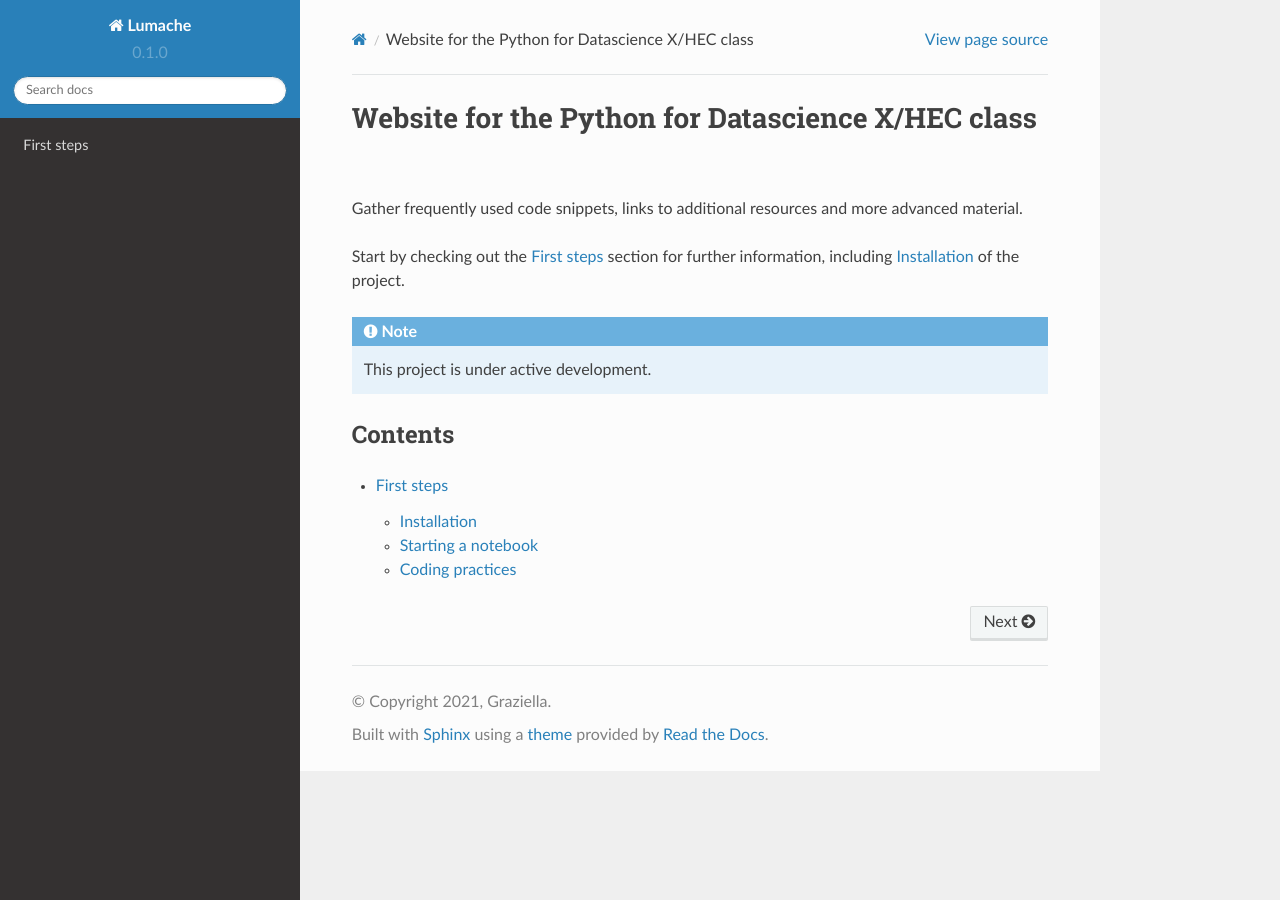
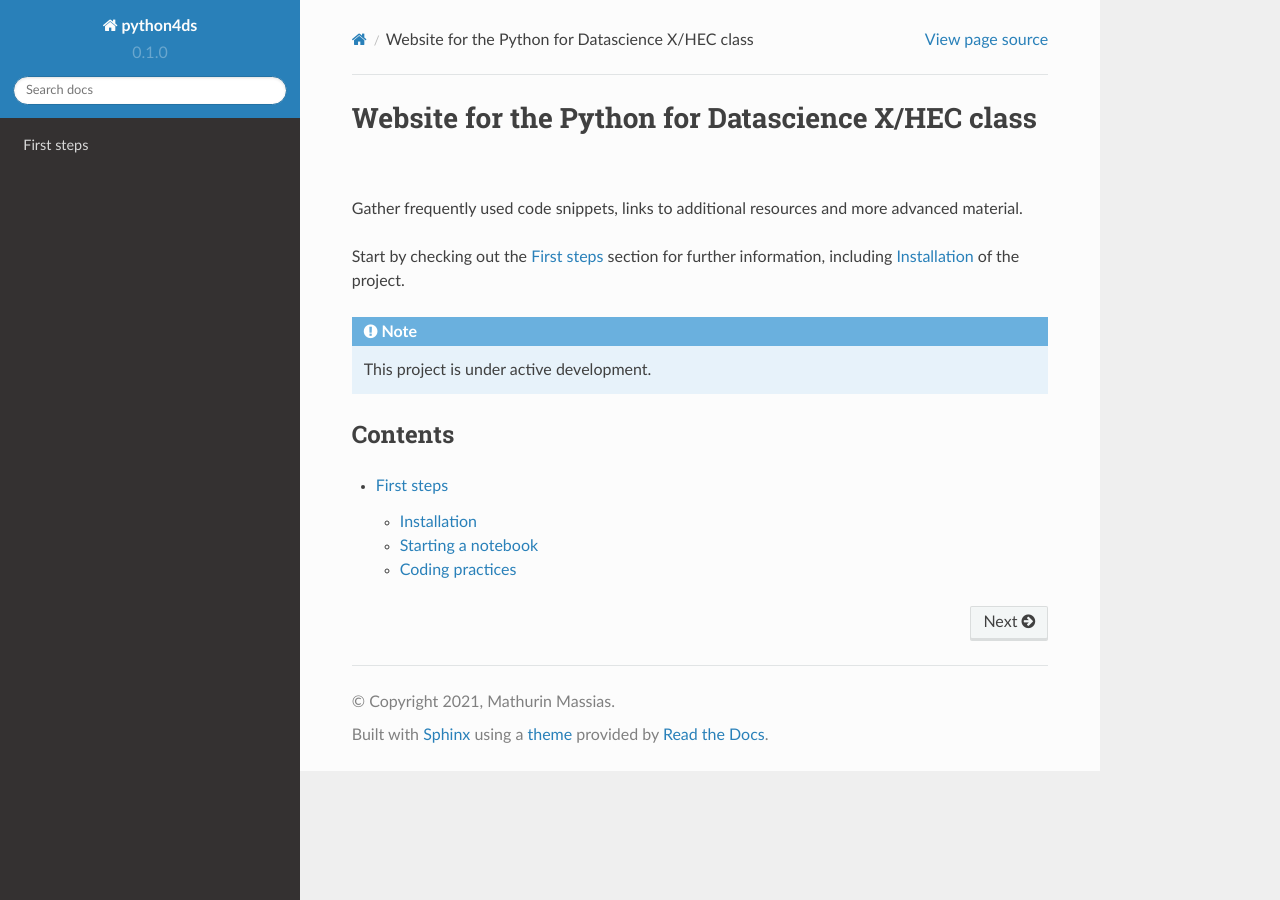
Before and after one commit to mathurinm/python, a Sphinx documentation site: the page built from docs/source/index.rst, in a window 1280 px wide. Built offline with Sphinx 7.4.7 and the Read the Docs theme 2.0.0, drawn with Linux system fonts in a browser that asks for light colours.

Commit message:
update project info

```diff
--- a/docs/source/conf.py
+++ b/docs/source/conf.py
@@ -2,9 +2,9 @@
 
 # -- Project information
 
-project = 'Lumache'
-copyright = '2021, Graziella'
-author = 'Graziella'
+project = 'python4ds'
+copyright = '2021, Mathurin Massias'
+author = 'Mathurin Massias'
 
 release = '0.1'
 version = '0.1.0'
--- a/pyproject.toml
+++ b/pyproject.toml
@@ -3,6 +3,6 @@ requires = ["flit_core >=3.2,<4"]
 build-backend = "flit_core.buildapi"
 
 [project]
-name = "lumache"
-authors = [{name = "Graziella", email = "graziella@lumache"}]
+name = "python4ds"
+authors = [{name = "Mathurin Massias", email = "first.last@gmail.com"}]
 dynamic = ["version", "description"]
```
